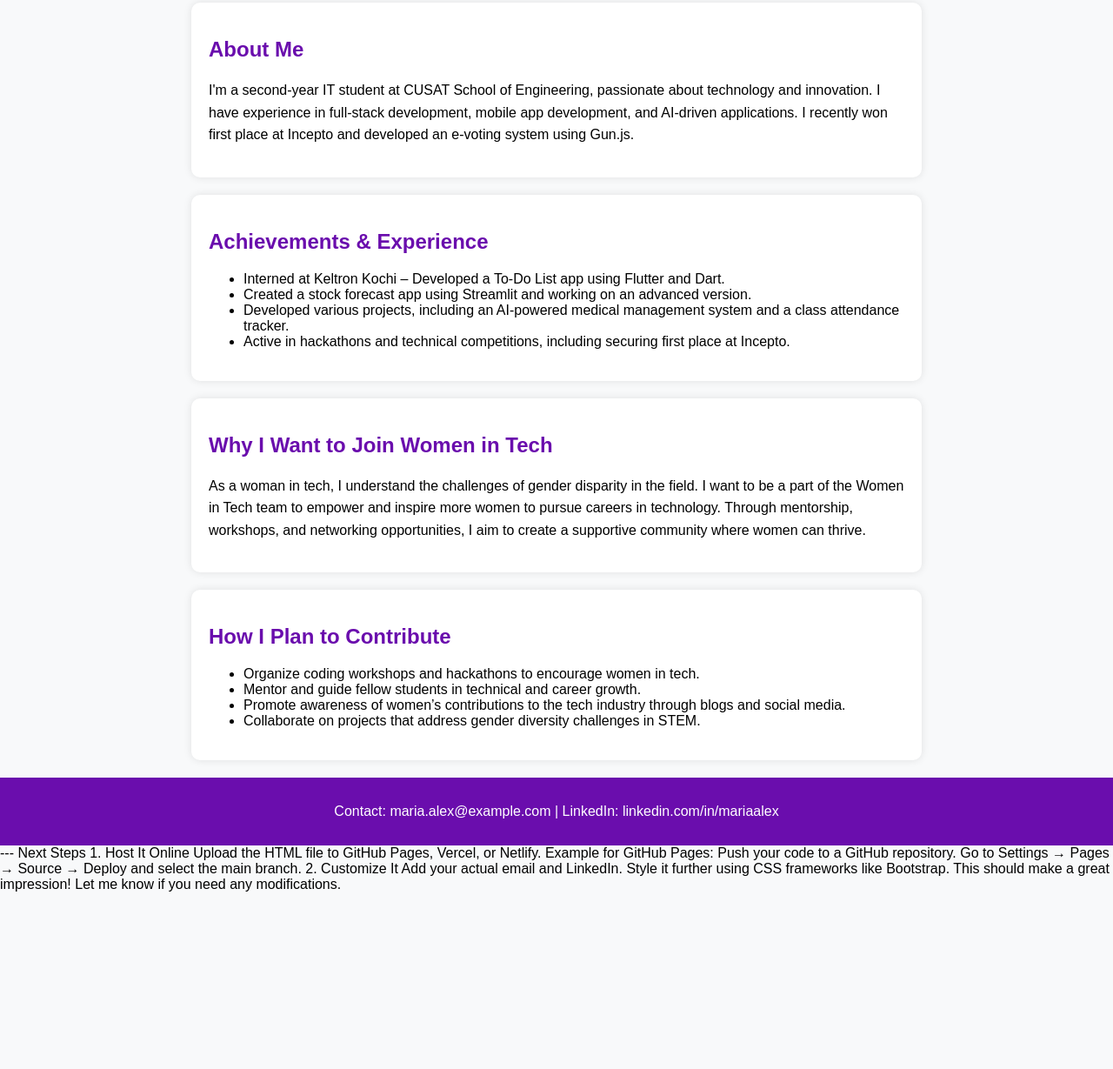
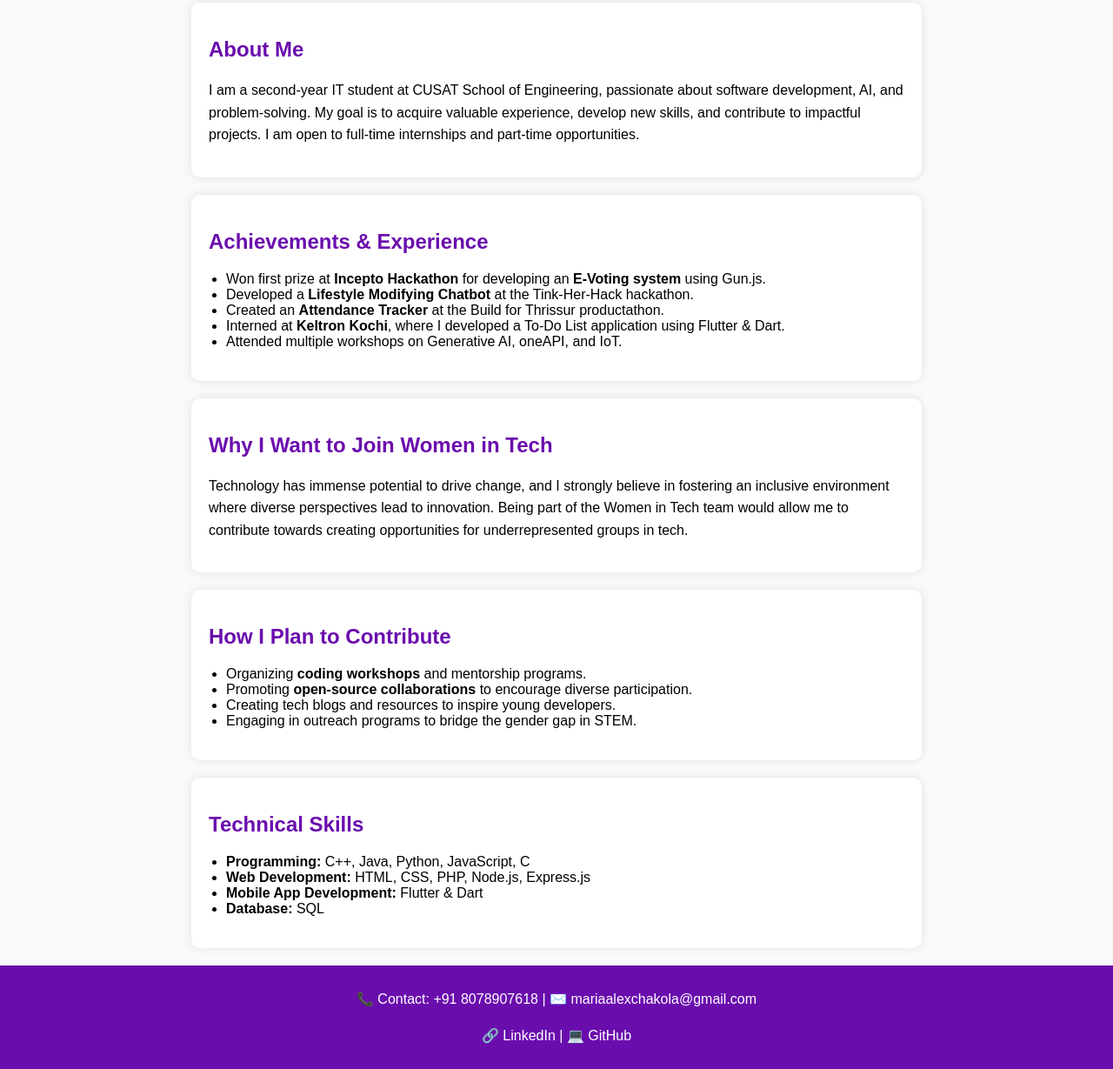
Before and after one commit to mac535/Portfolio-, a plain HTML site: page Index.html in a window 1280 px wide. Shown: the part 178-1407 px from the top of the page at 87% size. Before the commit the page ends 1204 px from the top, so only its background shows below. Drawn offline with Linux system fonts and the light colour scheme.

Commit message:
Update Index.html

```diff
--- a/Index.html
+++ b/Index.html
@@ -1,5 +1,3 @@
-
-
 <!DOCTYPE html>
 <html lang="en">
 <head>
@@ -33,6 +31,9 @@
         p {
             line-height: 1.6;
         }
+        ul {
+            padding-left: 20px;
+        }
         footer {
             text-align: center;
             padding: 10px;
@@ -40,77 +41,66 @@
             color: white;
             margin-top: 20px;
         }
+        a {
+            color: white;
+            text-decoration: none;
+        }
     </style>
 </head>
 <body>
 
 <header>
     <h1>Maria Alex Chakola</h1>
-    <p>Tech Enthusiast | Developer | Women in Tech Advocate</p>
+    <p>Innovative Developer | Problem-Solver | Tech Enthusiast</p>
 </header>
 
 <section>
     <h2>About Me</h2>
-    <p>I'm a second-year IT student at CUSAT School of Engineering, passionate about technology and innovation. I have experience in full-stack development, mobile app development, and AI-driven applications. I recently won first place at Incepto and developed an e-voting system using Gun.js.</p>
+    <p>I am a second-year IT student at CUSAT School of Engineering, passionate about software development, AI, and problem-solving. My goal is to acquire valuable experience, develop new skills, and contribute to impactful projects. I am open to full-time internships and part-time opportunities.</p>
 </section>
 
 <section>
     <h2>Achievements & Experience</h2>
     <ul>
-        <li>Interned at Keltron Kochi – Developed a To-Do List app using Flutter and Dart.</li>
-        <li>Created a stock forecast app using Streamlit and working on an advanced version.</li>
-        <li>Developed various projects, including an AI-powered medical management system and a class attendance tracker.</li>
-        <li>Active in hackathons and technical competitions, including securing first place at Incepto.</li>
+        <li>Won first prize at <b>Incepto Hackathon</b> for developing an <b>E-Voting system</b> using Gun.js.</li>
+        <li>Developed a <b>Lifestyle Modifying Chatbot</b> at the Tink-Her-Hack hackathon.</li>
+        <li>Created an <b>Attendance Tracker</b> at the Build for Thrissur productathon.</li>
+        <li>Interned at <b>Keltron Kochi</b>, where I developed a To-Do List application using Flutter & Dart.</li>
+        <li>Attended multiple workshops on Generative AI, oneAPI, and IoT.</li>
     </ul>
 </section>
 
 <section>
     <h2>Why I Want to Join Women in Tech</h2>
-    <p>As a woman in tech, I understand the challenges of gender disparity in the field. I want to be a part of the Women in Tech team to empower and inspire more women to pursue careers in technology. Through mentorship, workshops, and networking opportunities, I aim to create a supportive community where women can thrive.</p>
+    <p>Technology has immense potential to drive change, and I strongly believe in fostering an inclusive environment where diverse perspectives lead to innovation. Being part of the Women in Tech team would allow me to contribute towards creating opportunities for underrepresented groups in tech.</p>
 </section>
 
 <section>
     <h2>How I Plan to Contribute</h2>
     <ul>
-        <li>Organize coding workshops and hackathons to encourage women in tech.</li>
-        <li>Mentor and guide fellow students in technical and career growth.</li>
-        <li>Promote awareness of women’s contributions to the tech industry through blogs and social media.</li>
-        <li>Collaborate on projects that address gender diversity challenges in STEM.</li>
+        <li>Organizing <b>coding workshops</b> and mentorship programs.</li>
+        <li>Promoting <b>open-source collaborations</b> to encourage diverse participation.</li>
+        <li>Creating tech blogs and resources to inspire young developers.</li>
+        <li>Engaging in outreach programs to bridge the gender gap in STEM.</li>
+    </ul>
+</section>
+
+<section>
+    <h2>Technical Skills</h2>
+    <ul>
+        <li><b>Programming:</b> C++, Java, Python, JavaScript, C</li>
+        <li><b>Web Development:</b> HTML, CSS, PHP, Node.js, Express.js</li>
+        <li><b>Mobile App Development:</b> Flutter & Dart</li>
+        <li><b>Database:</b> SQL</li>
     </ul>
 </section>
 
 <footer>
-    <p>Contact: maria.alex@example.com | LinkedIn: linkedin.com/in/mariaalex</p>
+    <p>📞 Contact: <a href="tel:+918078907618">+91 8078907618</a> |
+    ✉️ <a href="mailto:mariaalexchakola@gmail.com">mariaalexchakola@gmail.com</a></p>
+    <p>🔗 <a href="http://www.linkedin.com/in/maria-alex-chakola-090005292" target="_blank">LinkedIn</a> |
+    💻 <a href="https://github.com/mac535" target="_blank">GitHub</a></p>
 </footer>
 
 </body>
 </html>
-
-
----
-
-Next Steps
-
-1. Host It Online
-
-Upload the HTML file to GitHub Pages, Vercel, or Netlify.
-
-Example for GitHub Pages:
-
-Push your code to a GitHub repository.
-
-Go to Settings → Pages → Source → Deploy and select the main branch.
-
-
-
-
-2. Customize It
-
-Add your actual email and LinkedIn.
-
-Style it further using CSS frameworks like Bootstrap.
-
-
-
-
-This should make a great impression! Let me know if you need any modifications.
```
